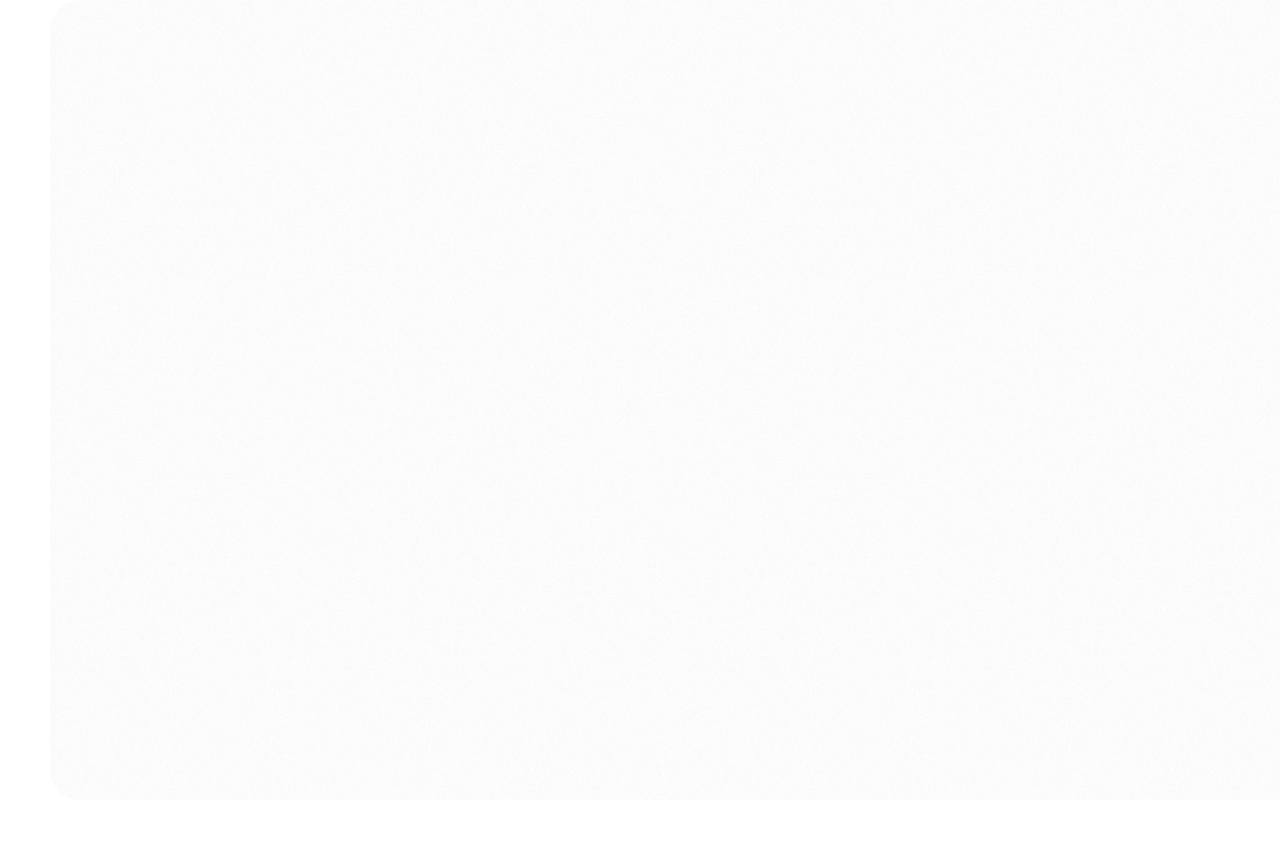
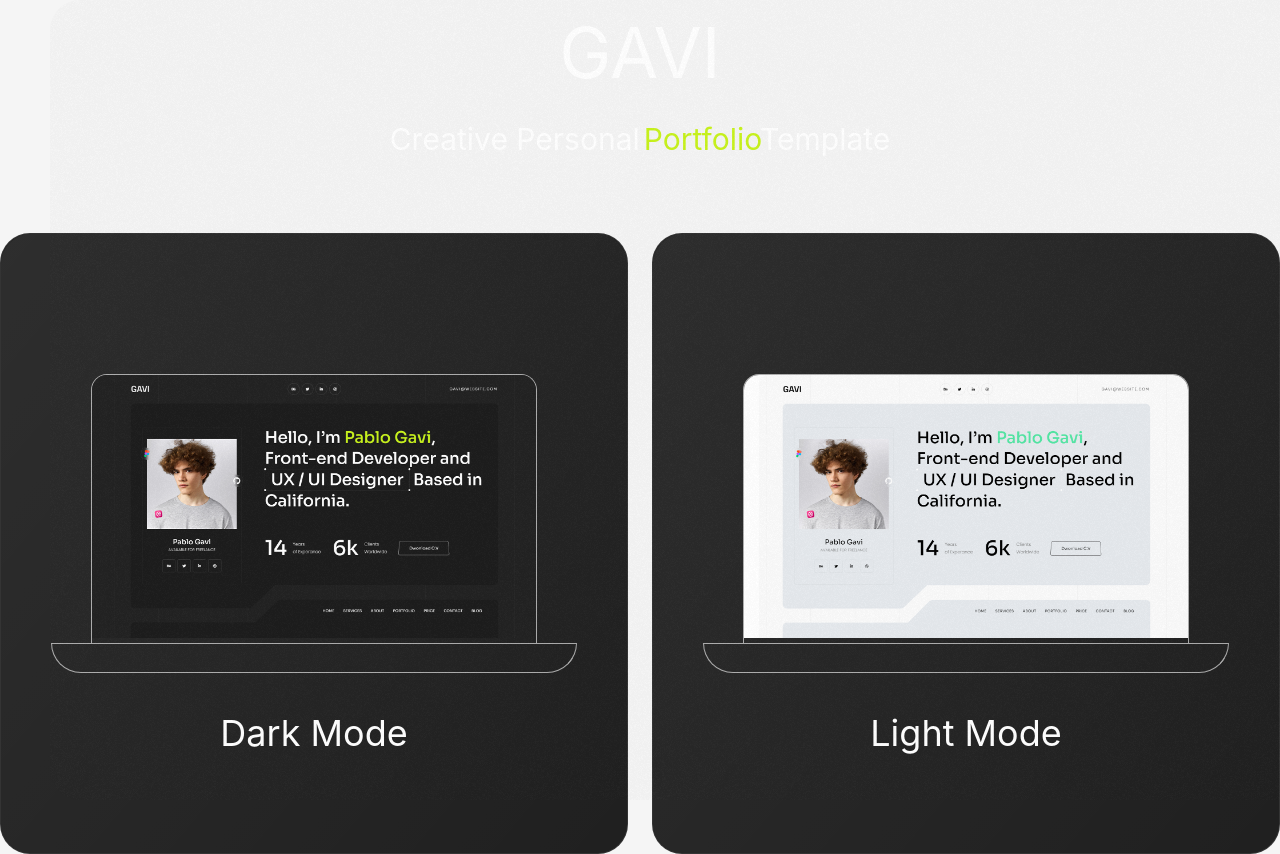
Before and after one commit to NamuSoft/ekan-clone, a Next.js app: page /home in a window 1280 px wide. Before the commit the page ends 800 px from the top, so only its background shows below. Built offline with nearby package versions, Linux system fonts and the light colour scheme.

Commit message:
feat: add content module

```diff
--- a/src/components/Modules/Home/HomeContentModule.tsx
+++ b/src/components/Modules/Home/HomeContentModule.tsx
@@ -1,7 +1,29 @@
+import { DarkLightPreviewComponent } from "~/components/Components/DarkLightPreviewComponent/DarkLightPreviewComponent";
+
 type Props = {
-  title: string;
+  darkLightProps: Array<{
+    imageUrl: string;
+    title: string;
+  }>;
 };
 
-export const HomeContentModule = (props: Props) => {
-  return <div>{props.title}</div>;
+export const HomeContentModule = ({ darkLightProps }: Props) => {
+  return (
+    <div className='flex flex-col gap-[4.75rem] text-center text-white'>
+      <div>
+        <h1 className='mb-[1rem] text-[4.375rem]'>GAVI</h1>
+        <h4 className='text-3xl'>
+          Creative Personal
+          <span className='ml-[0.25rem] text-[#c8f31d]'>Portfolio</span>
+          Template
+        </h4>
+      </div>
+
+      <div className='flex flex-col gap-[1.5rem] lg:flex-row'>
+        {darkLightProps.map((content) => (
+          <DarkLightPreviewComponent key={content.title} {...content} />
+        ))}
+      </div>
+    </div>
+  );
 };
```
